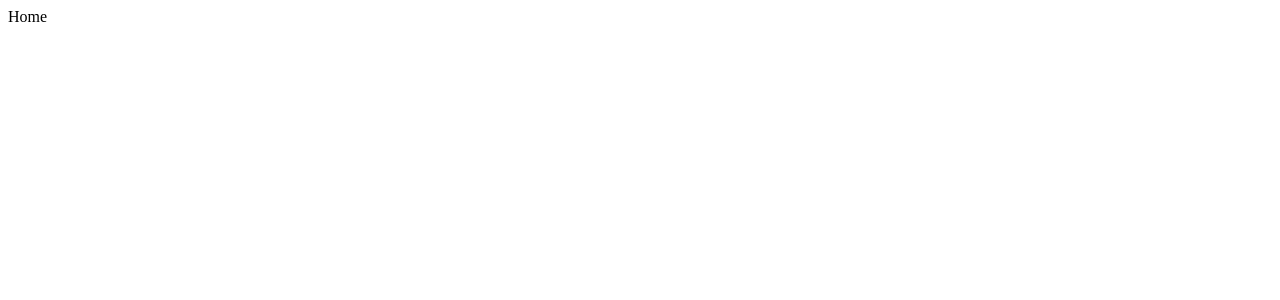
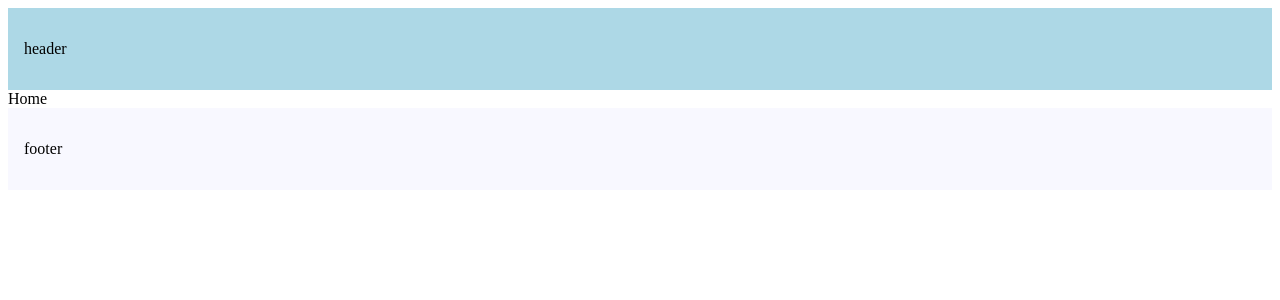
Before and after one commit to ddlisap/hello-world, a Next.js app: page / in a window 1280 px wide. Shown: the top 300 px of the page. Built offline with nearby package versions, Linux system fonts and the light colour scheme.

Commit message:
lesson 14

```diff
--- a/app/layout.tsx
+++ b/app/layout.tsx
@@ -1,16 +1,35 @@
 export const metadata = {
-  title: 'Next.js',
-  description: 'Generated by Next.js',
-}
+  title: "Next.js",
+  description: "Generated by Next.js",
+};
 
 export default function RootLayout({
   children,
 }: {
-  children: React.ReactNode
+  children: React.ReactNode;
 }) {
   return (
     <html lang="en">
-      <body>{children}</body>
+      <body>
+        <header
+          style={{
+            backgroundColor: "lightblue",
+            padding: "1rem",
+          }}
+        >
+          <p>header</p>
+        </header>
+        {children}
+
+        <footer
+          style={{
+            backgroundColor: "ghostwhite",
+            padding: "1rem",
+          }}
+        >
+          <p>footer</p>
+        </footer>
+      </body>
     </html>
-  )
+  );
 }
```
